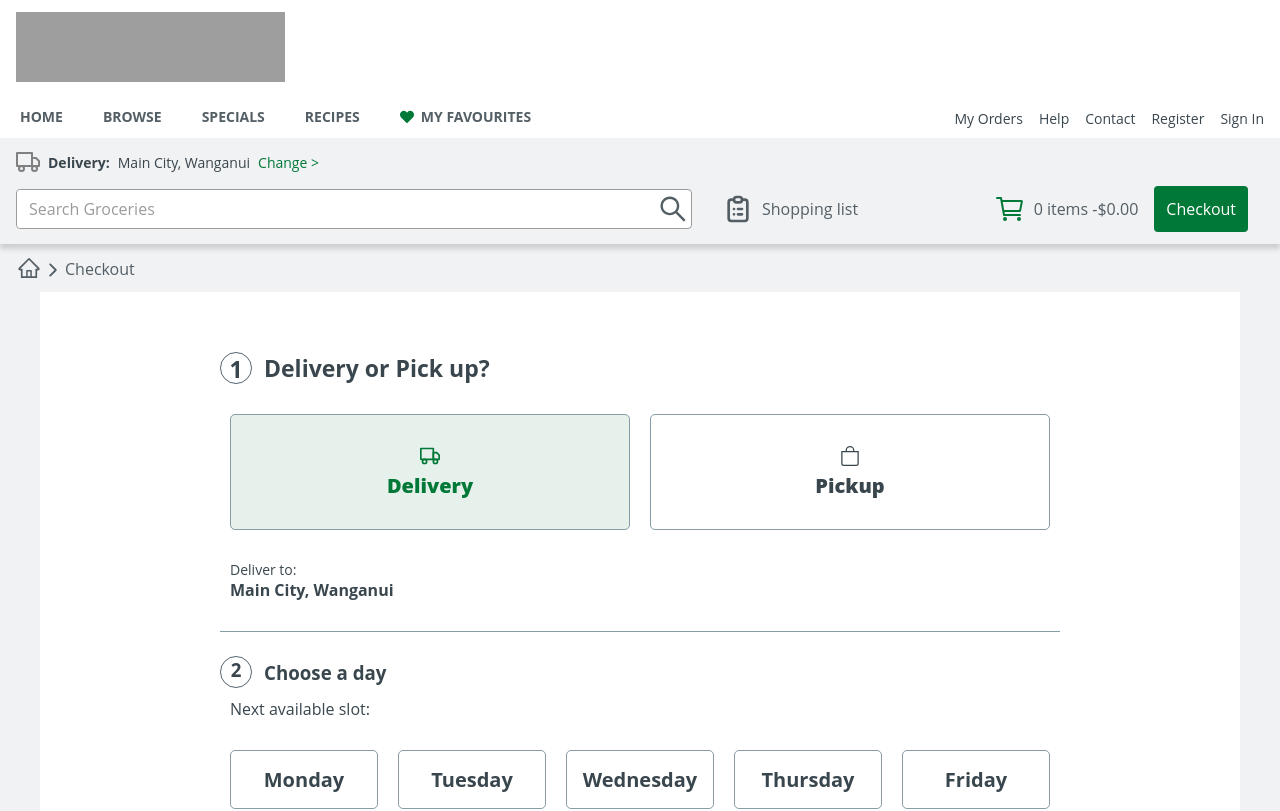
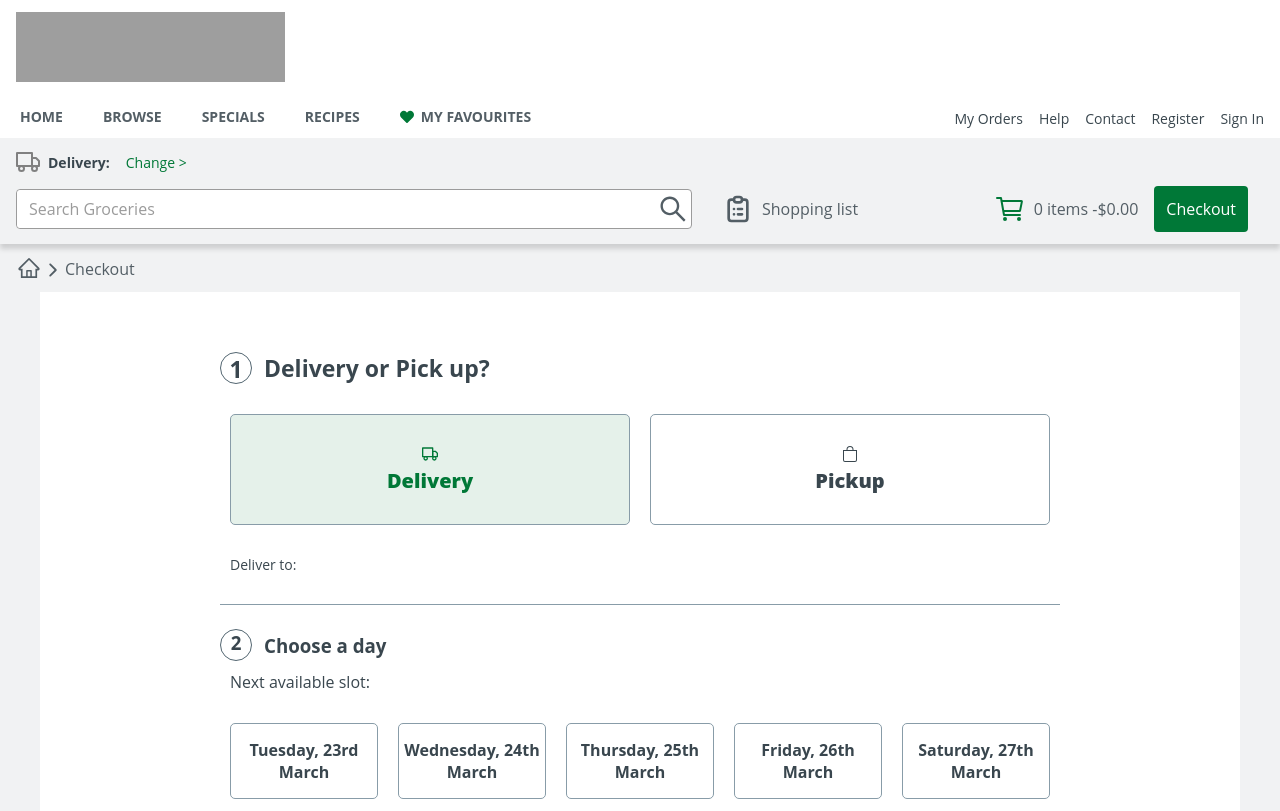
Before and after one commit to hashimkhanzada/countdown-clone, a React (Create React App) app in the folder client/: page /checkout in a window 1280 px wide. Shown: the top 811 px of the page. Built offline with nearby package versions, Linux system fonts and the light colour scheme; grey boxes are pictures that could not be loaded.

Commit message:
Minor improvements

```diff
--- a/client/package.json
+++ b/client/package.json
@@ -14,6 +14,7 @@
     "@types/react-redux": "^7.1.16",
     "@types/styled-components": "^5.1.9",
     "axios": "^0.21.1",
+    "date-fns": "^2.19.0",
     "jwt-decode": "^3.1.2",
     "react": "^17.0.1",
     "react-dom": "^17.0.1",
--- a/client/src/features/delivery/deliverySlice.ts
+++ b/client/src/features/delivery/deliverySlice.ts
@@ -18,7 +18,7 @@ interface IReceipt {
 }
 
 const initialState: DeliveryState = {
-  deliveryAddress: "Main City, Wanganui",
+  deliveryAddress: "",
   deliveryDate: "",
   deliveryReceipt: {
     address: "",
--- a/client/src/pages/CheckoutPage/Checkout.styles.ts
+++ b/client/src/pages/CheckoutPage/Checkout.styles.ts
@@ -31,7 +31,7 @@ export const MainContainer = styled.div`
 
     button {
       font-weight: bolder;
-      font-size: 20px;
+      font-size: 16px;
     }
     @media screen and (max-width: 1030px) {
       align-items: center;
--- a/client/src/pages/CheckoutPage/Checkout.tsx
+++ b/client/src/pages/CheckoutPage/Checkout.tsx
@@ -1,9 +1,10 @@
-import React, { useState } from "react";
+import React, { useState, useEffect } from "react";
 import { FiTruck } from "react-icons/fi";
 import { BsBag } from "react-icons/bs";
 import { useSelector, useDispatch } from "react-redux";
 import { Button } from "../../styles/globalStyles";
 import { Link } from "react-router-dom";
+import { format } from "date-fns";
 
 import {
   CheckoutContainer,
@@ -24,10 +25,21 @@ const Checkout = () => {
   const deliveryAddress = useSelector(selectDelivery);
   const deliveryDate = useSelector(selectDeliveryDate);
   const dispatch = useDispatch();
+  const [deliveryType, setDeliveryType] = useState("Delivery");
+  const [user] = useState(JSON.parse(localStorage.getItem("profile") || "{}"));
 
-  const [deliveryType, setDeliveryType] = useState("Delivery");
+  const [deliveryDays, setDeliveryDays] = useState<string[]>([]);
 
-  const [user] = useState(JSON.parse(localStorage.getItem("profile") || "{}"));
+  useEffect(() => {
+    const tempArr: string[] = [];
+    for (let i = 0; i < 5; i++) {
+      tempArr.push(
+        format(new Date(Date.now() + i * 24 * 60 * 60 * 1000), "EEEE, do MMMM")
+      );
+    }
+
+    setDeliveryDays(tempArr);
+  }, []);
 
   const setDeliveryDate = (e: any) => {
     dispatch(changeDeliveryDate(e.target.name));
@@ -84,38 +96,38 @@ const Checkout = () => {
               <div className="deliveryButtons">
                 <button
                   onClick={setDeliveryDate}
-                  name="Monday"
-                  className={deliveryDate === "Monday" ? "selected" : ""}
+                  name={deliveryDays[0]}
+                  className={deliveryDate === deliveryDays[0] ? "selected" : ""}
                 >
-                  Monday
+                  {deliveryDays[0]}
                 </button>
                 <button
                   onClick={setDeliveryDate}
-                  name="Tuesday"
-                  className={deliveryDate === "Tuesday" ? "selected" : ""}
+                  name={deliveryDays[1]}
+                  className={deliveryDate === deliveryDays[1] ? "selected" : ""}
                 >
-                  Tuesday
+                  {deliveryDays[1]}
                 </button>
                 <button
                   onClick={setDeliveryDate}
-                  name="Wednesday"
-                  className={deliveryDate === "Wednesday" ? "selected" : ""}
+                  name={deliveryDays[2]}
+                  className={deliveryDate === deliveryDays[2] ? "selected" : ""}
                 >
-                  Wednesday
+                  {deliveryDays[2]}
                 </button>
                 <button
                   onClick={setDeliveryDate}
-                  name="Thursday"
-                  className={deliveryDate === "Thursday" ? "selected" : ""}
+                  name={deliveryDays[3]}
+                  className={deliveryDate === deliveryDays[3] ? "selected" : ""}
                 >
-                  Thursday
+                  {deliveryDays[3]}
                 </button>
                 <button
                   onClick={setDeliveryDate}
-                  name="Friday"
-                  className={deliveryDate === "Friday" ? "selected" : ""}
+                  name={deliveryDays[4]}
+                  className={deliveryDate === deliveryDays[4] ? "selected" : ""}
                 >
-                  Friday
+                  {deliveryDays[4]}
                 </button>
               </div>
             </TimeslotRow>
--- a/client/src/pages/LoginPage/Login.tsx
+++ b/client/src/pages/LoginPage/Login.tsx
@@ -3,6 +3,9 @@ import { Link, useHistory } from "react-router-dom";
 import PageMap from "../../components/pageMap/PageMap";
 import { Button } from "../../styles/globalStyles";
 import { createAPIEndpoint, ENDPOINTS } from "../../api/axios";
+
+import { useDispatch } from "react-redux";
+import { changeDeliveryAddress } from "../../features/delivery/deliverySlice";
 
 import { LoginContainer, LoginMain, TitleRow, MainForm } from "./Login.styles";
 
@@ -14,6 +17,7 @@ const initialState = {
 const Login = () => {
   const [form, setForm] = useState(initialState);
   const history = useHistory();
+  const dispatch = useDispatch();
 
   const handleSubmit = async (e: any) => {
     e.preventDefault();
@@ -22,6 +26,7 @@ const Login = () => {
       .userSignIn(form)
       .then(({ data }: any) => {
         localStorage.setItem("profile", JSON.stringify(data));
+        dispatch(changeDeliveryAddress(data.result.address));
         history.push("/");
       })
       .catch((err) => console.log(err));
--- a/client/src/pages/OrderHistoryPage/OrderDetails.tsx
+++ b/client/src/pages/OrderHistoryPage/OrderDetails.tsx
@@ -2,10 +2,12 @@ import React, { useState, useEffect } from "react";
 import styled from "styled-components";
 import { createAPIEndpoint, ENDPOINTS } from "../../api/axios";
 import PageMap from "../../components/pageMap/PageMap";
+import { format } from "date-fns";
 
 const OrderDetails = ({ match }: any) => {
   const [orderDetails, setOrderDetails] = useState<any>();
   const [user] = useState(JSON.parse(localStorage.getItem("profile") || "{}"));
+  const [orderPlaced, setOrderPlaced] = useState<any>();
 
   useEffect(() => {
     const getOrderHistory = async () => {
@@ -13,7 +15,12 @@ const OrderDetails = ({ match }: any) => {
         .fetchOrderById(match.params.orderId)
         .then((response: any) => {
           setOrderDetails(response.data);
-          console.log(response.data);
+          setOrderPlaced(
+            format(
+              new Date(response.data.createdAt.split("T")[0]),
+              " dd-MMM-yyyy"
+            )
+          );
         })
         .catch((err: any) => console.log(err));
     };
@@ -35,7 +42,7 @@ const OrderDetails = ({ match }: any) => {
                 </div>
 
                 <p>
-                  Order placed on <strong>{orderDetails?.createdAt}</strong>
+                  Order placed on <strong>{orderPlaced}</strong>
                 </p>
                 <p>
                   Delivery to: <strong>{orderDetails?.address}</strong>
@@ -45,11 +52,14 @@ const OrderDetails = ({ match }: any) => {
                 </p>
 
                 <table>
+                  <thead>
                     <tr>
                       <th>Qty</th>
                       <th>Description</th>
                       <th>Price</th>
                     </tr>
+                  </thead>
+                  <tbody>
                     {orderDetails?.orderItems.map(
                       ({ quantity, productName, productSubTotal }: any) => {
                         return (
@@ -61,6 +71,7 @@ const OrderDetails = ({ match }: any) => {
                         );
                       }
                     )}
+                  </tbody>
                 </table>
               </>
             ) : (
--- a/client/src/pages/OrderHistoryPage/OrderHistory.tsx
+++ b/client/src/pages/OrderHistoryPage/OrderHistory.tsx
@@ -1,6 +1,7 @@
 import React, { useState, useEffect } from "react";
 import PageMap from "../../components/pageMap/PageMap";
 import { createAPIEndpoint, ENDPOINTS } from "../../api/axios";
+import { format } from "date-fns";
 
 import {
   OrderHistoryContainer,
@@ -37,6 +38,7 @@ const OrderHistory = () => {
               <>
                 <h1>My Orders</h1>
                 <table>
+                  <thead>
                     <tr>
                       <th>Date</th>
                       <th>Order #</th>
@@ -44,11 +46,18 @@ const OrderHistory = () => {
                       <th>Total</th>
                       <th> </th>
                     </tr>
+                  </thead>
+                  <tbody>
                     {orders.map(
                       ({ createdAt, _id, orderItems, totalPrice }: any) => {
                         return (
                           <tr>
-                          <td>{createdAt}</td>
+                            <td>
+                              {format(
+                                new Date(createdAt.split("T")[0]),
+                                " dd-MM-yyyy"
+                              )}
+                            </td>
                             <td>{_id}</td>
                             <td>{orderItems.length}</td>
                             <td>${totalPrice}</td>
@@ -61,6 +70,7 @@ const OrderHistory = () => {
                         );
                       }
                     )}
+                  </tbody>
                 </table>
               </>
             ) : (
--- a/client/src/pages/ReceiptPage/Receipt.tsx
+++ b/client/src/pages/ReceiptPage/Receipt.tsx
@@ -3,6 +3,7 @@ import { Button } from "../../styles/globalStyles";
 import PageMap from "../../components/pageMap/PageMap";
 import { useHistory } from "react-router-dom";
 import { useReactToPrint } from "react-to-print";
+import { format } from "date-fns";
 
 import {
   ReceiptContainer,
@@ -113,7 +114,11 @@ const Receipt = () => {
                     </div>
                     <div>
                       <p>
-                        <strong>Order created:</strong> {receipt?.createdAt}
+                        <strong>Order created:</strong>{" "}
+                        {format(
+                          new Date(receipt?.createdAt.split("T")[0]),
+                          " dd-MMM-yyyy"
+                        )}
                       </p>
                     </div>
                   </div>
@@ -130,11 +135,14 @@ const Receipt = () => {
                 </ReceiptInfoRow>
                 <OrderItemsRow>
                   <table ref={tableRef}>
+                    <thead>
                       <tr>
                         <th>Qty</th>
                         <th>Name</th>
                         <th>Price</th>
                       </tr>
+                    </thead>
+                    <tbody>
                       {receipt?.orderItems.map(
                         ({ quantity, productName, productSubTotal }: any) => {
                           return (
@@ -153,6 +161,7 @@ const Receipt = () => {
                         <td>${receipt?.totalPrice}</td>
                         <td></td>
                       </tr>
+                    </tbody>
                   </table>
                 </OrderItemsRow>
               </>
```
Also changed, not shown: client/src/pages/HomePage/Home.tsx (+8 -8 lines), 2 other files (tests, documents, lock files or other folders). Lines whose indentation alone changed are shown as unchanged.
